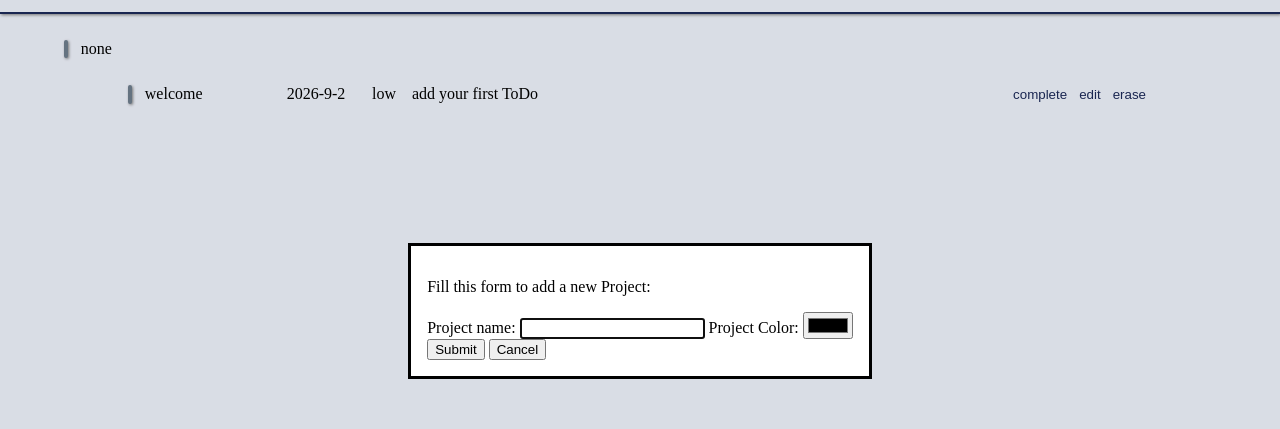
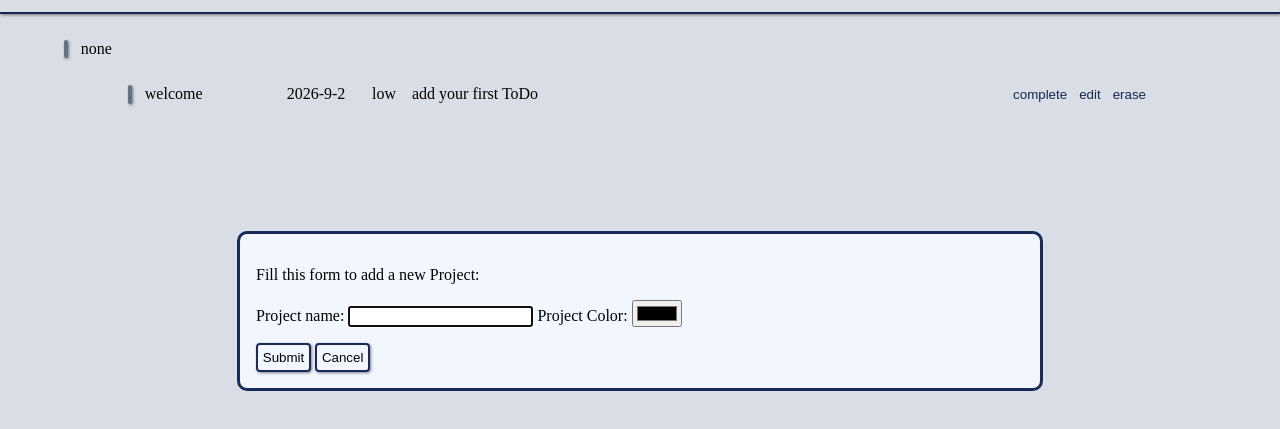
Before and after one commit to R-o-b-S/ToDo-TOP, a website built with webpack: page src/template.html in a window 1280 px wide. Both pictures are taken after a click on the button "Add project". Shown: the part 89-518 px from the top of the page. Built offline with nearby package versions, Linux system fonts and the light colour scheme.

Commit message:
forms style

```diff
--- a/src/styles.css
+++ b/src/styles.css
@@ -194,3 +194,27 @@ body {
     flex-direction: row;
     margin-right: 1rem;
 }
+
+.forms {
+    background-color: var(--color1);
+    border-radius: 10px;
+    border-color: var(--color2);
+    width: 60%;
+}
+
+#formButtons > button {
+    padding: 0.3rem;
+    border-radius: 4px;
+    border: solid;
+    border-width: 2px;
+    border-color: var(--color2);
+    background-color: var(--color1);
+    color: var(--color3);
+    box-shadow: 1px 1px 3px gray;
+    margin-top: 1rem;
+}
+
+#formButtons > button:hover {
+  background-color: var(--color2);
+  color: var(--color1);
+}
--- a/src/template.html
+++ b/src/template.html
@@ -37,7 +37,7 @@
 
     </div>
 
-    <dialog action="" id="newProject">
+    <dialog action="" class="forms" id="newProject">
         <form id="collectPrj">
             <div>
                 <p>Fill this form to add a new Project:</p>
@@ -56,7 +56,7 @@
         </form>
     </dialog>
 
-    <dialog action="" id="newToDo">
+    <dialog action="" class="forms" id="newToDo">
         <form id="collect">
             <div>
                 <p>Fill this form to add a new To Do:</p>
@@ -88,7 +88,7 @@
         </form>
     </dialog>
 
-    <dialog action="" id="editToDo">
+    <dialog action="" class="forms" id="editToDo">
         <form id="edit">
             <div>
                 <p>Fill this form to edit the selected To Do:</p>
```
